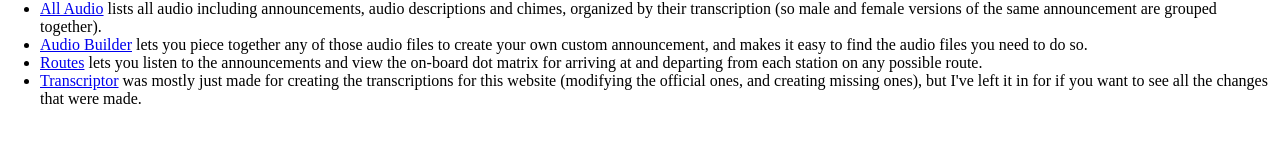
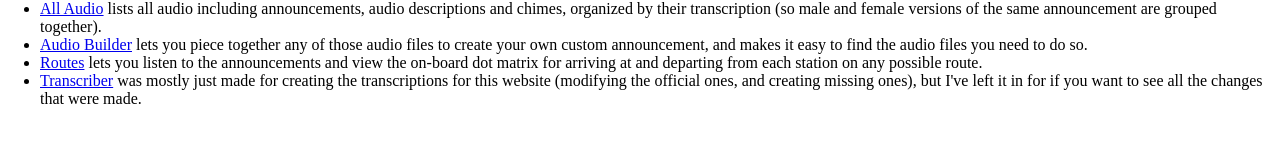
Before and after one commit to hopperelec/metro-pis-ui, a SvelteKit app: page / in a window 1280 px wide. Shown: the part 127-289 px from the top of the page. Built offline with nearby package versions, Linux system fonts and the light colour scheme.

Commit message:
Renamed "Transcriptor" to "Transcriber"

```diff
--- a/src/routes/+page.svelte
+++ b/src/routes/+page.svelte
@@ -38,7 +38,7 @@ import PageTitle from "$lib/components/PageTitle.svelte";
                 for arriving at and departing from each station on any possible route.
             </li>
             <li>
-                <a href="transcriptor">Transcriptor</a>
+                <a href="transcriber">Transcriber</a>
                 was mostly just made for creating the transcriptions for this website
                 (modifying the official ones, and creating missing ones),
                 but I've left it in for if you want to see all the changes that were made.
--- a/src/routes/transcriptor/+page.svelte
+++ b/src/routes/transcriber/+page.svelte
@@ -105,7 +105,7 @@ function save() {
 </datalist>
 
 <PageTitle
-        title="Transcriptor"
+        title="Transcriber"
         description="Transcribe the audio files from the Tyne and Wear Metro Class 599s"
 />
 <main>
```
Also changed, not shown: 1 other file (tests, documents, lock files or other folders).
